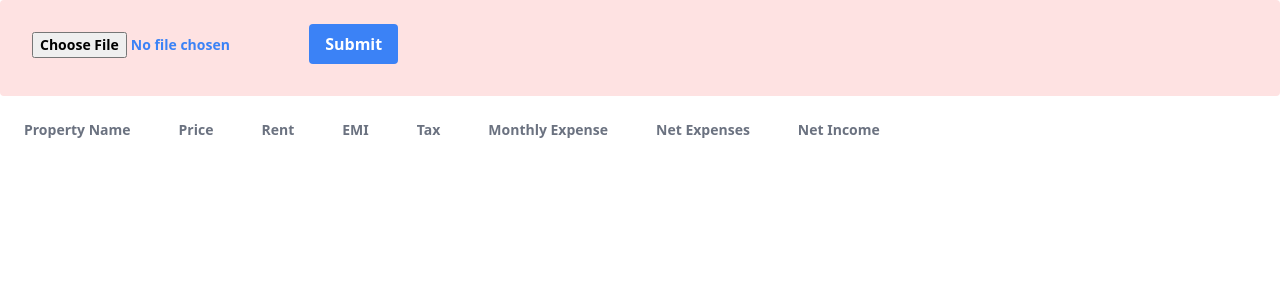
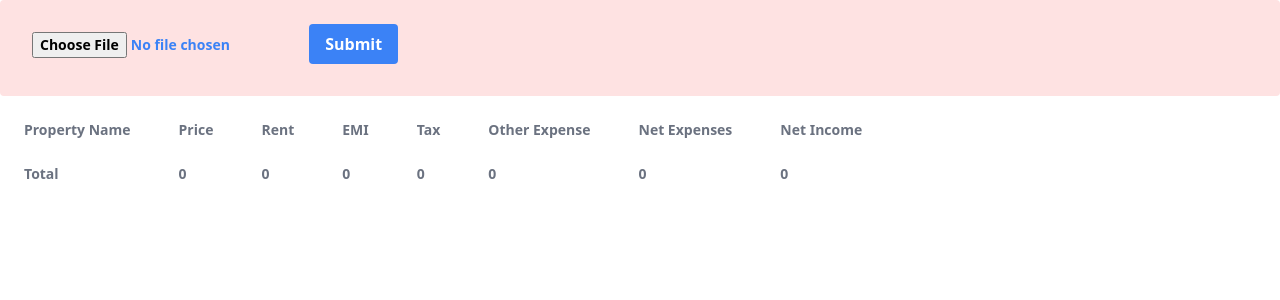
Before and after one commit to summerhanyuezheng/PropertyManagement, a Django app: page /hello/ in a window 1280 px wide. Shown: the top 300 px of the page. Run offline with Django 4.2, Linux system fonts and the light colour scheme; lists and menus that the app fills with data are empty; style sheets or scripts are compiled from the project's sources.

Commit message:
added one more table row to display totals, added id for each cell, stored values of totals by accessing the ids

```diff
--- a/mysite/myapp/templates/myapp/index.html
+++ b/mysite/myapp/templates/myapp/index.html
@@ -21,7 +21,7 @@
                 <th class="px-6 py-2 text-sm text-gray-500">Rent</th>
                 <th class="px-6 py-2 text-sm text-gray-500">EMI</th>
                 <th class="px-6 py-2 text-sm text-gray-500">Tax</th>
-                <th class="px-6 py-2 text-sm text-gray-500">Monthly Expense</th>
+                <th class="px-6 py-2 text-sm text-gray-500">Other Expense</th>
                 <th class="px-6 py-2 text-sm text-gray-500">Net Expenses</th>
                 <th class="px-6 py-2 text-sm text-gray-500">Net Income</th>
             </tr>
@@ -40,6 +40,16 @@
                 <td class="px-6 py-4 text-sm text-green-500">{{object.income_monthly}}</td>
             </tr>
             {% endfor %}
+            <tr>
+                <td class="px-6 py-4 text-sm text-gray-500 font-bold">Total</td>
+                <td id = "totalPrice" class="px-6 py-4 text-sm text-gray-500 font-bold">0</td>
+                <td id = "totalRent" class="px-6 py-4 text-sm text-gray-500 font-bold">0</td>
+                <td id = "totalEmi" class="px-6 py-4 text-sm text-gray-500 font-bold">0</td>
+                <td id = "totalTax" class="px-6 py-4 text-sm text-gray-500 font-bold">0</td>
+                <td id = "totalExp" class="px-6 py-4 text-sm text-gray-500 font-bold">0</td>
+                <td id = "totalNetExp" class="px-6 py-4 text-sm text-gray-500 font-bold">0</td>
+                <td id = "totalIncome" class="px-6 py-4 text-sm text-gray-500 font-bold">0</td>
+            </tr>
         </tbody>
     </table>
 
@@ -52,9 +62,10 @@
     let total_rent = 0;
     let total_emi = 0;
     let total_tax = 0;
+    let total_exp = 0;
     let total_monthly_expense = 0;
     let total_monthly_income = 0;
-    let total_exp = 0;
+
 
     //decalre variables to hold cell value
     let net_prices;
@@ -67,7 +78,7 @@
 
 
 
-    for (let i = 1; i < table.rows.length; i++) {
+    for (let i = 1; i < table.rows.length - 1; i++) {
         //getting values from table cells
         net_prices = table.rows[i].cells[1].innerText;
         net_rent = table.rows[i].cells[2].innerText;
@@ -95,14 +106,28 @@
         total_monthly_expense += net_monthly_expense;
         total_monthly_income += net_monthly_income;
     }
+    //store the value of totals according to their id:
+    document.getElementById("totalPrice").innerHTML = total_prices;
+    document.getElementById("totalRent").innerHTML = total_rent;
+    document.getElementById("totalEmi").innerHTML = total_emi;
+    document.getElementById("totalTax").innerHTML = total_tax;
+    document.getElementById("totalPrice").innerHTML = total_prices;
+    document.getElementById("totalExp").innerHTML = total_exp;
+    document.getElementById("totalNetExp").innerHTML = total_monthly_expense;
+    document.getElementById("totalExp").innerHTML = total_exp;
+    document.getElementById("totalIncome").innerHTML = total_monthly_income;
+
+
+
     console.log(
         total_prices,
         total_rent,
         total_emi,
         total_tax,
+        total_exp,
         total_monthly_expense,
         total_monthly_income,
-        total_exp
+
 
     );
 
```
Also changed, not shown: mysite/db.sqlite3.
